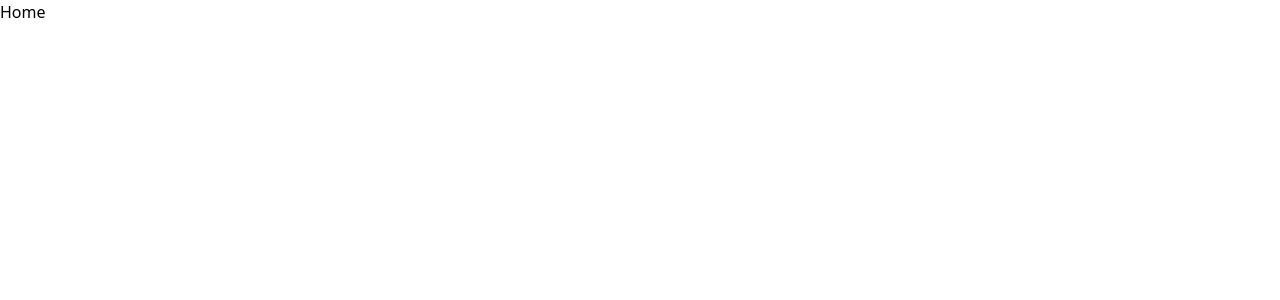
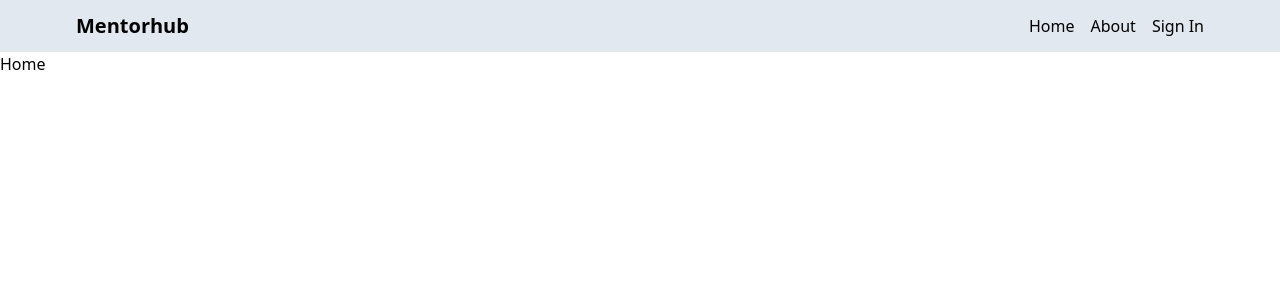
Before and after one commit to Karmanya20/AIOMentor, a React (Vite) app in the folder client/: page / in a window 1280 px wide. Shown: the top 300 px of the page. Built offline with nearby package versions, Linux system fonts and the light colour scheme.

Commit message:
create header component

```diff
--- a/client/src/App.jsx
+++ b/client/src/App.jsx
@@ -4,10 +4,13 @@
 import Explore from "./pages/Explore";
 import SignIn from "./pages/SignIn";
 import SignUp from "./pages/SignUp";
+import Header from "./components/Header";
 
 const App = () => {
   return (
     <Router>
+      {/* Header */}
+      <Header />
       <Routes>
         <Route path="/" element={<Home />} />
         <Route path="/about" element={<About />} />
--- /dev/null
+++ b/client/src/components/Header.jsx
@@ -0,0 +1,26 @@
+import { Link } from "react-router-dom";
+
+const Header = () => {
+  return (
+    <div className="bg-slate-200">
+      <div className="flex justify-between items-center max-w-6xl mx-auto p-3">
+        <Link to="/">
+          <h1 className="font-bold text-xl">Mentorhub</h1>
+        </Link>
+        <ul className="flex gap-4">
+          <Link to="/">
+            <li>Home</li>
+          </Link>
+          <Link to="/about">
+            <li>About</li>
+          </Link>
+          <Link to="/sign-in">
+            <li>Sign In</li>
+          </Link>
+        </ul>
+      </div>
+    </div>
+  );
+};
+
+export default Header;
```
